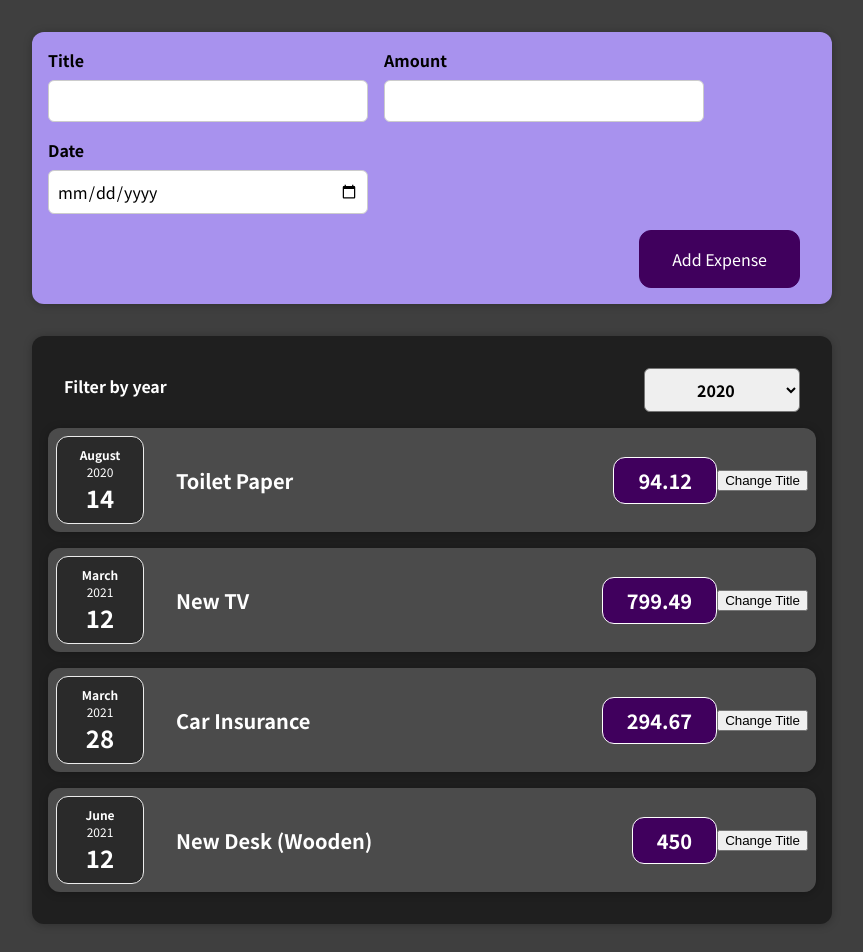
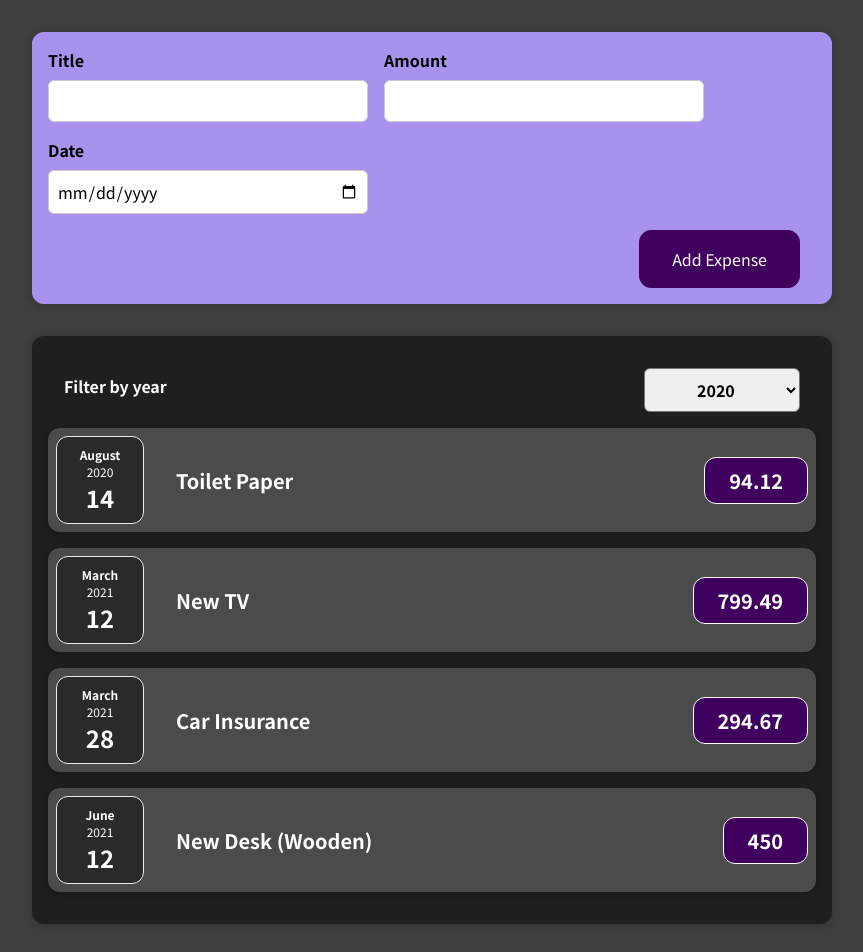
Before and after one commit to Gambit1zn/LearningReact, a React (Create React App) app: page / in a window 1280 px wide. Shown: the top 952 px of the page, without its empty margins (208-1071 px from the left). Built offline with nearby package versions, Linux system fonts and the light colour scheme.

Commit message:
added iteration of expenseItem

```diff
--- a/src/App.js
+++ b/src/App.js
@@ -1,9 +1,8 @@
-import React from "react";
+import React, {useState} from "react";
 import Expenses from "./components/Expenses/Expenses";
 import NewExpense from "./components/NewExpense/NewExpense";
 
-const App = () => {
-  const expenses = [
+const DUMMY_EXPENSES = [
   {
     id: 'e1',
     title: 'Toilet Paper',
@@ -25,9 +24,13 @@ const App = () => {
   },
 ];
 
+const App = () => {
+  const [expenses, setExpenses] = useState(DUMMY_EXPENSES);
+
   const addExpenseHandler = expense => {
-      console.log('In App.js');
-      console.log(expense);
+    setExpenses(prevExpenses => {
+      return [expense, ...prevExpenses];
+    });
   };
 
 
--- a/src/components/Expenses/ExpenseItem.js
+++ b/src/components/Expenses/ExpenseItem.js
@@ -1,4 +1,4 @@
-import React, {useState} from 'react';
+import React from 'react';
 import './ExpenseItem.css'
 import ExpenseDate from './ExpenseDate';
 import Card from '../UI/Card';
@@ -6,22 +6,13 @@ import Card from '../UI/Card';
 
 
 const ExpenseItem = (props) => {
-
-  const [title, setTitle] = useState(props.title);
-
-  const clickHandler = () => {
-    setTitle('Updated');
-    console.log(title);
-  };
-
   return (
     <Card className='expense-item'>
       <div className='expense-item__description'>
         <ExpenseDate date={props.date}></ExpenseDate>
-        <h2>{title}</h2>
+        <h2>{props.title}</h2>
         <div className='expense-item__price'>{props.amount}</div>
       </div>
-      <button onClick={clickHandler}>Change Title</button>
     </Card>
   );
 }
--- a/src/components/Expenses/Expenses.js
+++ b/src/components/Expenses/Expenses.js
@@ -7,18 +7,15 @@ import ExpenseFilter from './ExpenseFilter';
 const Expenses = (props) => {
   const [filteredYear, setFilteredYear] = useState('2020');
 
-  const filterChnageHandler = (selectedYear) => {
+  const filterChangeHandler = (selectedYear) => {
     setFilteredYear(selectedYear);
   };
 
   return (
     <div>
       <Card className='expenses'>
-        <ExpenseFilter selected={filteredYear} onChangeFilter={filterChnageHandler}></ExpenseFilter>
-        <ExpenseItem title={props.items[0].title} amount={props.items[0].amount} date={props.items[0].date}></ExpenseItem>
-        <ExpenseItem title={props.items[1].title} amount={props.items[1].amount} date={props.items[1].date}></ExpenseItem>
-        <ExpenseItem title={props.items[2].title} amount={props.items[2].amount} date={props.items[2].date}></ExpenseItem>
-        <ExpenseItem title={props.items[3].title} amount={props.items[3].amount} date={props.items[3].date}></ExpenseItem>
+        <ExpenseFilter selected={filteredYear} onChangeFilter={filterChangeHandler}></ExpenseFilter>
+        {props.items.map(expense => <ExpenseItem key={expense.id} title={expense.title} amount={expense.amount} date={expense.date} />)}
       </Card>
     </div>
   );
```
Lines whose indentation alone changed are shown as unchanged.
